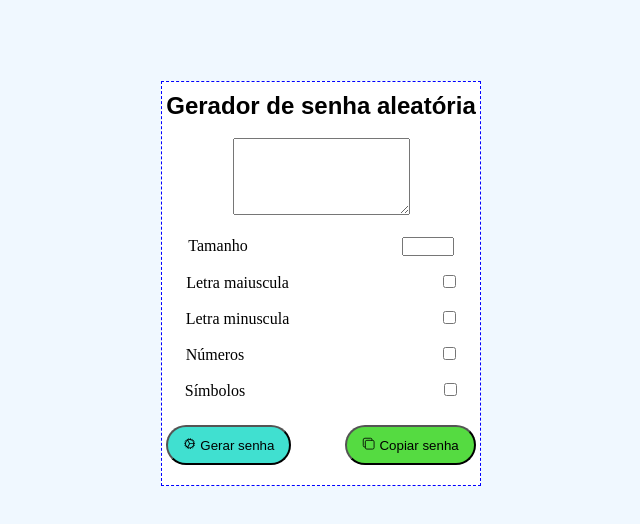
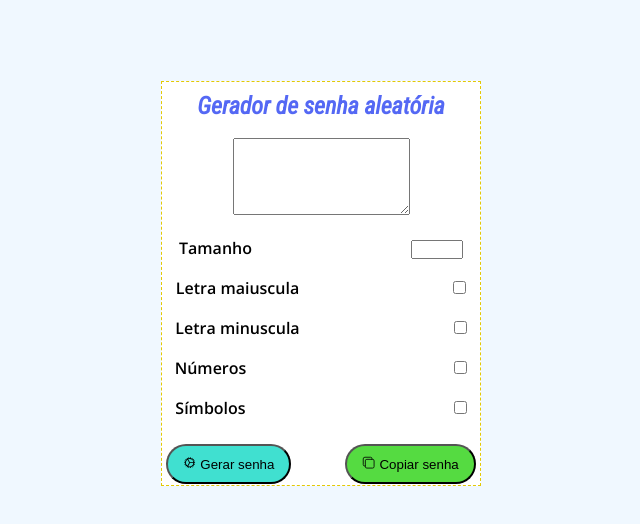
Before and after one commit to dutra118/passwordGenerator, a plain HTML site: page index.html in a window 1280 px wide. Shown: the whole page, without its empty margins (319-959 px from the left). Drawn offline with nearby package versions, Linux system fonts and the light colour scheme; a web font is replaced by a local one.

Commit message:
atualizando

```diff
--- a/index.html
+++ b/index.html
@@ -8,7 +8,8 @@
     <link rel="stylesheet" href="style.css">
     <link rel="preconnect" href="https://fonts.googleapis.com">
     <link rel="preconnect" href="https://fonts.gstatic.com" crossorigin>
-    <link href="https://fonts.googleapis.com/css2?family=Alkatra:wght@600&family=Open+Sans:wght@300&family=Roboto:wght@300&display=swap" rel="stylesheet">
+    <link href="https://fonts.googleapis.com/css2?family=Roboto+Condensed:ital@1&display=swap" rel="stylesheet">
+    <link href="https://fonts.googleapis.com/css2?family=Open+Sans:wght@600&display=swap" rel="stylesheet">
     <script src="https://unpkg.com/ionicons@5.1.2/dist/ionicons.js"></script>
 </head>
 <body>
@@ -19,7 +20,7 @@
         <div id="area">
             <br>
             <div class="dada">
-                <label for="tamanho">Tamanho</label>
+                <label for="tamanho" class="coisa">Tamanho</label>
                 <input type="number" id="tamanho" min="5" max="20" class="teste">
             </div>
                 <br>
--- a/style.css
+++ b/style.css
@@ -10,7 +10,8 @@ body{
 
 h2{
     margin-top: 10px;
-    font-family: 'arial ', sans-serif;
+    font-family: 'Roboto Condensed', sans-serif;
+    color: #5468F4;
 }
 
 #principal{
@@ -22,24 +23,30 @@ h2{
     text-align: center;
     width: 25%;
     height: 405px;
-    border: 1px dashed blue;
+    border: 1px dashed #E3C905;
 }
 
 #resultado{
     resize: vertical;
     overflow: auto;
 }
+
 label{
     margin-right: 150px;
+    font-family: 'Open Sans', sans-serif;
 }
 
 .uso{
-    margin-right: 195px;
+    margin-right: 204px;
 }
 
 .teste{
     left: 50px;
     cursor: pointer;
+}
+
+.coisa{
+    margin-right: 155px;
 }
 
 #gerar{
```
